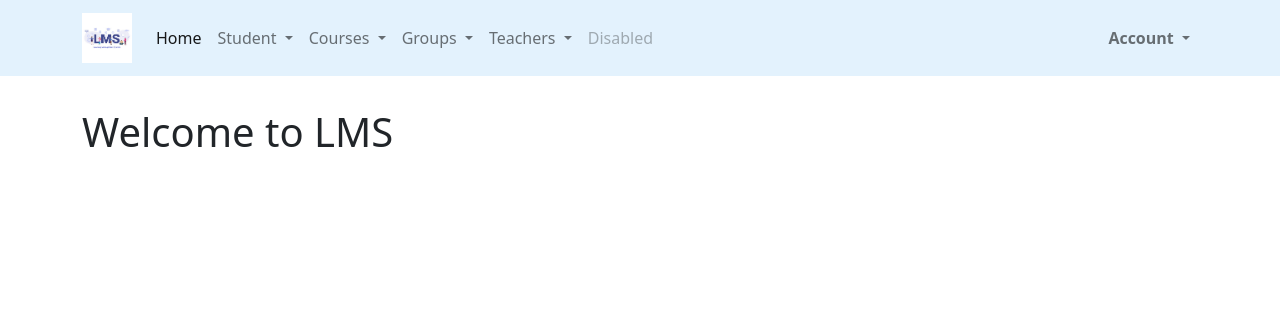
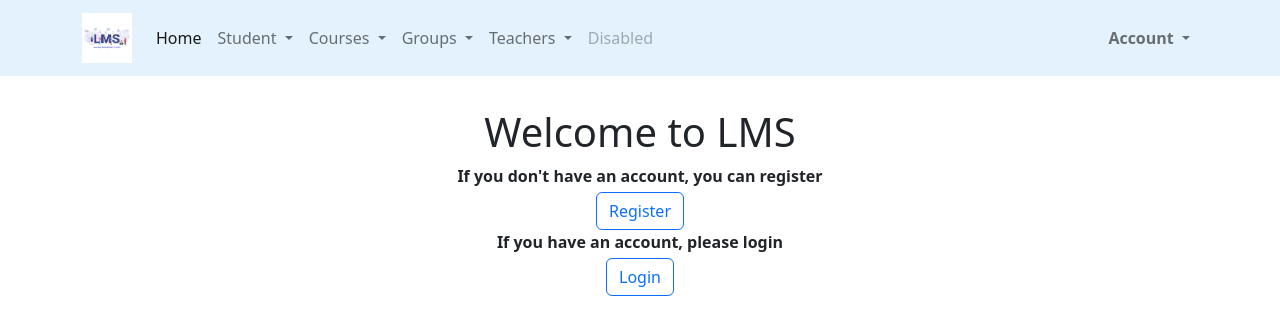
Before and after one commit to KulykDima/Django_lms_Kulyk, a Django app: page / in a window 1280 px wide. Shown: the top 336 px of the page. Run offline with Django 4.2, Linux system fonts and the light colour scheme; parts of the project's set-up code (start-up, migrations or seed data) failed here and were passed over; some libraries are stand-ins or nearby versions.

Commit message:
optimization

```diff
--- a/Courses/views.py
+++ b/Courses/views.py
@@ -9,7 +9,7 @@ from Courses.forms import GroupFilterSet
 
 
 def get_course(request):
-    courses = Course.objects.all()
+    courses = Course.objects.select_related('course_group')
     filter_form = GroupFilterSet(data=request.GET, queryset=courses)
     return render(request=request,
                   template_name='list_c.html',
--- a/groups/views.py
+++ b/groups/views.py
@@ -13,7 +13,7 @@ class ListGroupView(ListView):
     template_name = 'list_of_group.html'
 
     def get_queryset(self):
-        groups = Group.objects.all()
+        groups = Group.objects.select_related('headman__group', 'course')
         filter_form = GroupFilterSet(data=self.request.GET, queryset=groups)
 
         return filter_form
--- a/students/templates/students/index.html
+++ b/students/templates/students/index.html
@@ -5,5 +5,14 @@ Home
 {% endblock %}
 
 {% block content %}
-<h1>Welcome to LMS</h1>
+<h1 align="center">Welcome to LMS</h1>
+    {% if user.is_authenticated %}
+        <div align="center"><div>You've already authenticated</div>
+        <a class="btn btn-outline-primary mt-3" href="{% url 'accounts:profile_view' %}">Profile</a></div>
+    {% else %}
+        <div align="center"><div><strong>If you don't have an account, you can register</strong></div>
+    <a class="btn btn-outline-primary mt-1" href="{% url 'accounts:register' %}">Register</a>
+            <div><strong>If you have an account, please login</strong></div>
+    <p><a class="btn btn-outline-primary mt-1" href="{% url 'accounts:login' %}">Login</a></p></div>
+    {% endif %}
 {% endblock %}
```
Also changed, not shown: db.sqlite3.
